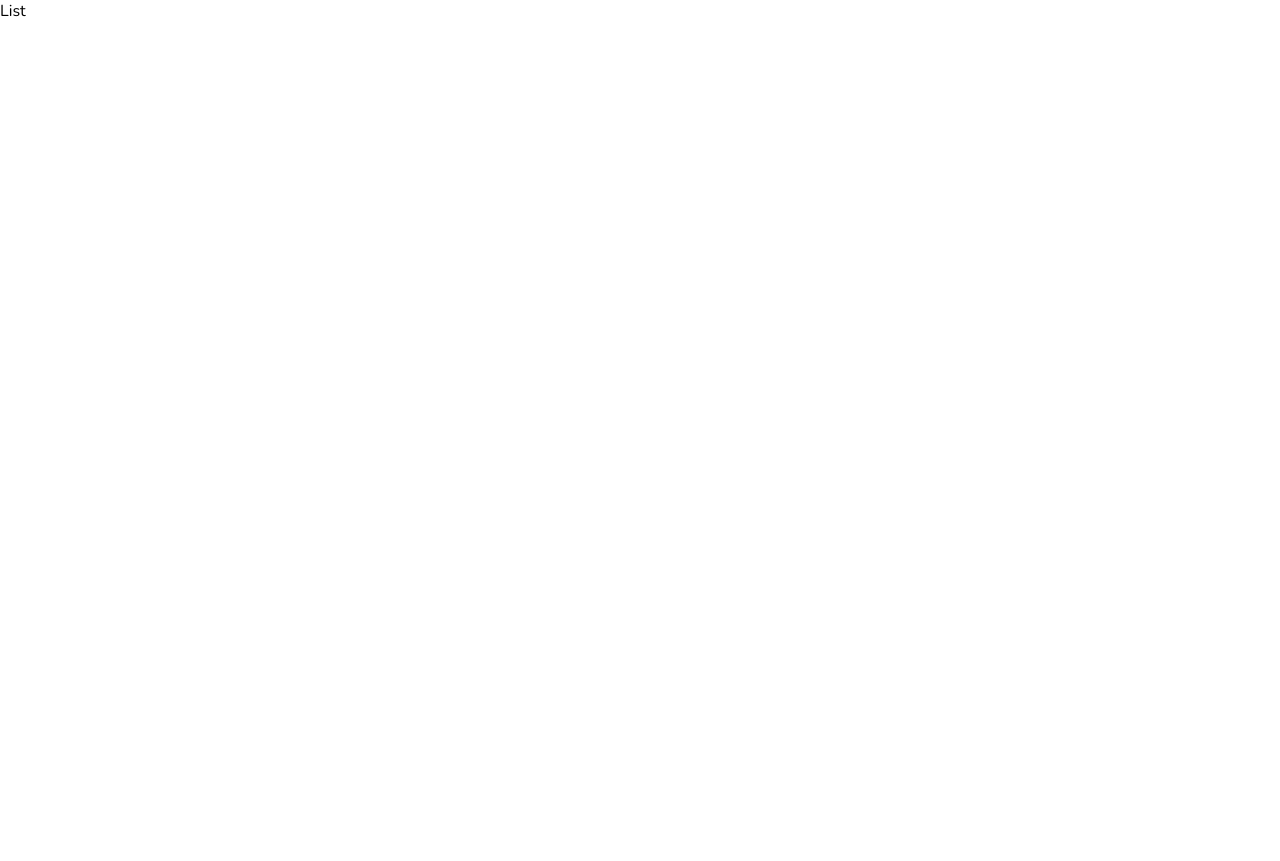
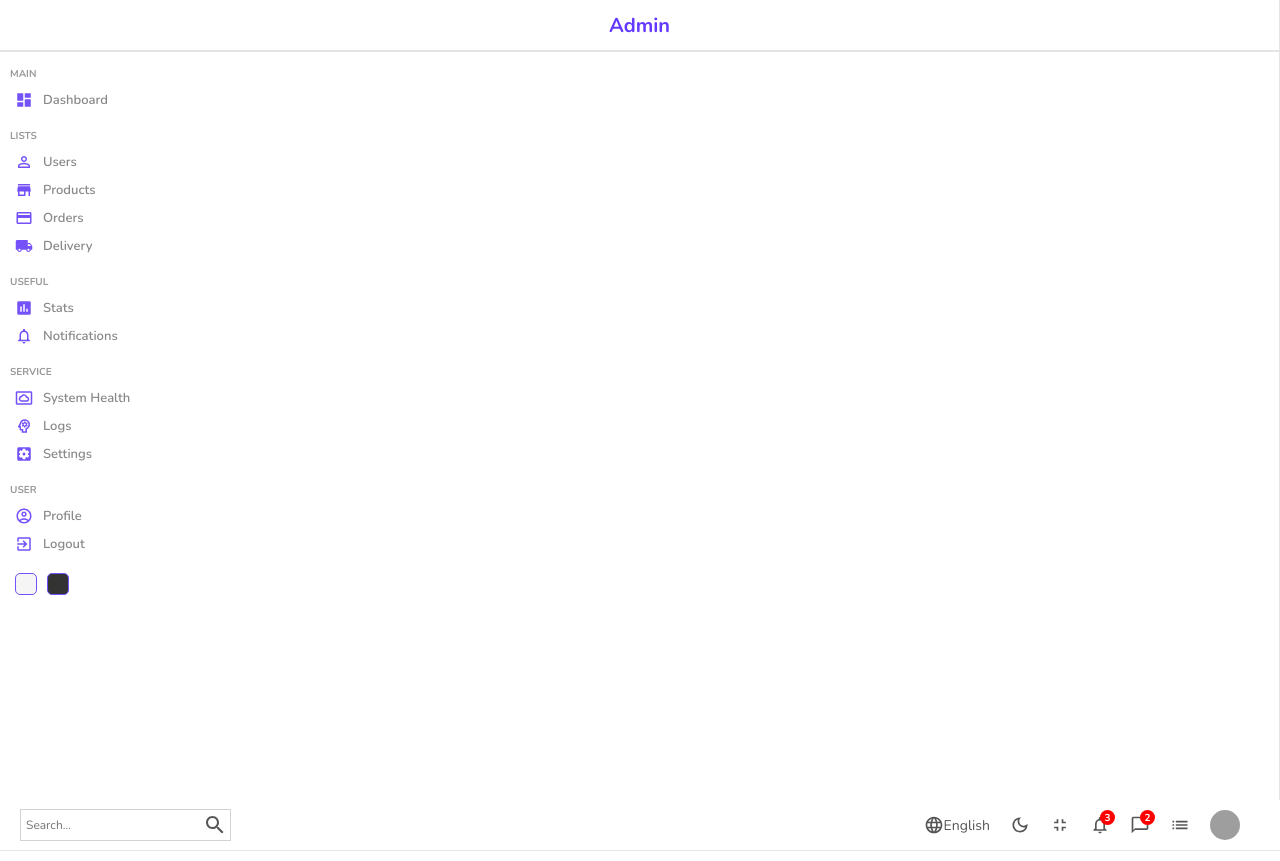
Before and after one commit to daw-maj-pl/admin-dashboard, a React (Create React App) app: page /users in a window 1280 px wide. Before the commit the page ends 800 px from the top, so only its background shows below. Built offline with nearby package versions, Linux system fonts and the light colour scheme; grey boxes are pictures that could not be loaded.

Commit message:
Implement List component

```diff
--- a/src/pages/list/List.jsx
+++ b/src/pages/list/List.jsx
@@ -1,7 +1,16 @@
 import './list.scss';
+import Sidebar from '../../components/sidebar/Sidebar';
+import Navbar from '../../components/navbar/Navbar';
 
 const List = () => {
-  return <div>List</div>;
+  return (
+    <div className="list">
+      <Sidebar />
+      <div className="listContainer">
+        <Navbar />
+      </div>
+    </div>
+  );
 };
 
 export default List;
```
